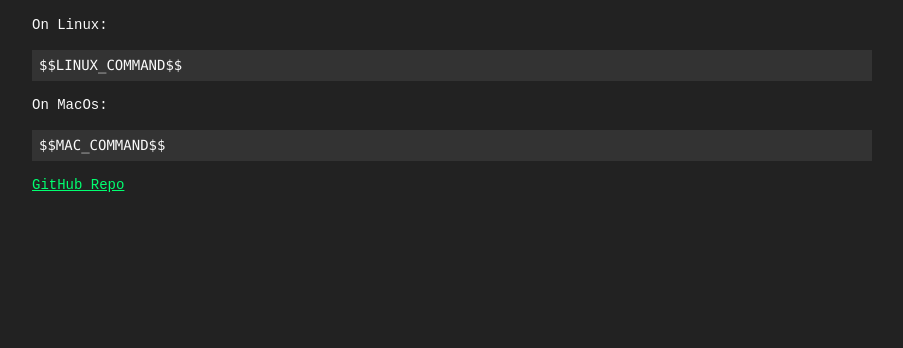
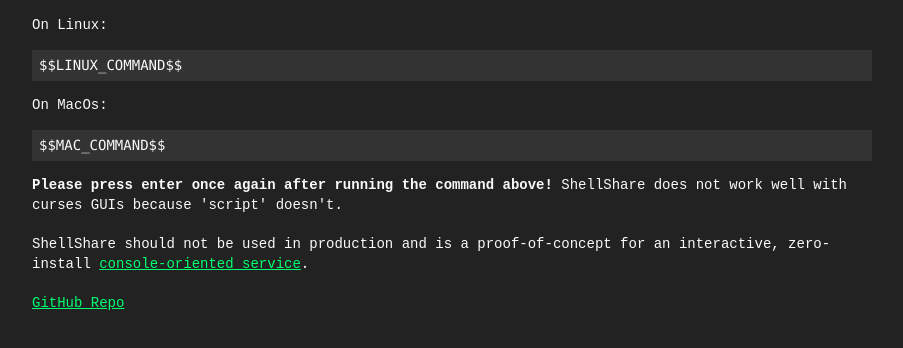
Before and after one commit to brodo/TermShare, a website: page index.html in a window 1280 px wide. Shown: the part 204-552 px from the top of the page, without its empty margins (188-1091 px from the left). Drawn offline with Linux system fonts and the light colour scheme.

Commit message:
add more explanation text

```diff
--- a/index.html
+++ b/index.html
@@ -259,6 +259,17 @@
 
 On MacOs:
 <pre>$$MAC_COMMAND$$</pre>
+<p>
+    <b>Please press enter once again after running the command above!</b> ShellShare does not work well with curses
+    GUIs because 'script' doesn't.
+</p>
+
+<p>
+    ShellShare should not be used in production and is a proof-of-concept for an interactive, zero-install
+    <a href="https://archive.fosdem.org/2019/schedule/event/console_services/">console-oriented
+        service</a>.
+</p>
+
 
 <a href="https://github.com/brodo/ShellShare">GitHub Repo</a>
 </body>
```
